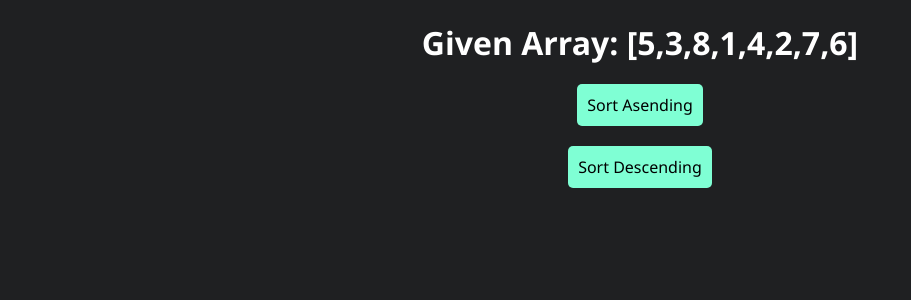
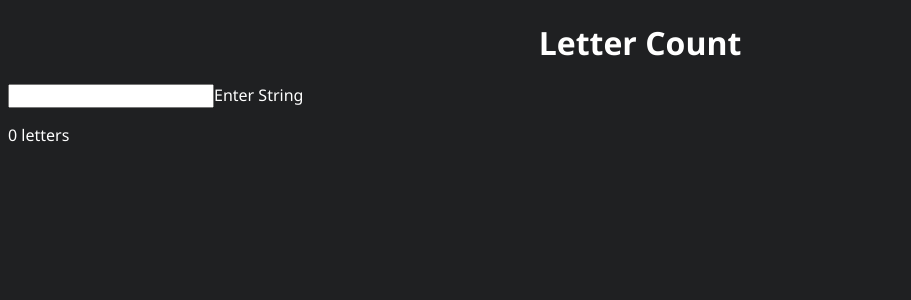
Before and after one commit to arshadahamed/Angular19-Practice, an Angular app: page / in a window 1280 px wide. Shown: the top 300 px of the page, without its empty margins (0-911 px from the left). Built offline with nearby package versions, Linux system fonts and the light colour scheme.

Commit message:
Created Custom Pipe For Letter Count

```diff
--- a/src/app/app.component.html
+++ b/src/app/app.component.html
@@ -349,7 +349,7 @@ calc() }"></ng-container> -->
 
 <!-- <h1 style="text-align:center;">{{'Good' | appendText:" Morning"}}</h1> -->
 
-<h1>Given Array: <span>[{{numbers}}]</span></h1>
+<!-- <h1>Given Array: <span>[{{numbers}}]</span></h1>
 <div class="button-container">
   <button type="button" (click)="sortOrder = 'asc'; showSorting()">Sort Asending</button>
   <button type="button" (click)="sortOrder = 'desc'; showSorting()">Sort Descending</button>
@@ -369,4 +369,15 @@ calc() }"></ng-container> -->
       }
     </ul>
   </div>
-}
+} -->
+
+<div class="container">
+  <h1>Letter Count</h1>
+  <div class="inputbox">
+    <input type="text" required [(ngModel)]="stringVal"/>
+    <span>Enter String</span>
+    <div class="result-container">
+      <p>{{stringVal | letterCount}} letters</p>
+    </div>
+  </div>
+</div>
--- a/src/app/app.component.ts
+++ b/src/app/app.component.ts
@@ -6,11 +6,12 @@ import { TestComponent } from './test/test.component';
 import { HighlightElementDirective } from './highlight-element.directive';
 import { AppendTextPipe } from './append-text.pipe';
 import { SortNumbersPipe } from './sort-numbers.pipe';
+import { LetterCountPipe } from './letter-count.pipe';
 
 @Component({
   selector: 'app-root',
   standalone: true,
-  imports: [FormsModule, CommonModule, SortNumbersPipe],
+  imports: [FormsModule, CommonModule, SortNumbersPipe, LetterCountPipe],
   templateUrl: './app.component.html',
   styleUrl: './app.component.css'
 })
@@ -287,10 +288,12 @@ export class AppComponent {
 //   this.showJson = !this.showJson;
 // }
 
-numbers: number[] = [5, 3, 8, 1, 4, 2, 7, 6];
-sortOrder: 'asc' | 'desc' = 'asc'; // Default sort order is ascending
-showList: boolean = false;
-showSorting(){
-  this.showList = true;
+// numbers: number[] = [5, 3, 8, 1, 4, 2, 7, 6];
+// sortOrder: 'asc' | 'desc' = 'asc'; // Default sort order is ascending
+// showList: boolean = false;
+// showSorting(){
+//   this.showList = true;
+// }
+
+stringVal: string = '';
 }
-}
--- /dev/null
+++ b/src/app/letter-count.pipe.ts
@@ -0,0 +1,19 @@
+import { Pipe, PipeTransform } from '@angular/core';
+
+@Pipe({
+  name: 'letterCount',
+  standalone: true,
+})
+export class LetterCountPipe implements PipeTransform {
+
+  transform(value: string): number {
+    let count = 0;
+    for(const ch of value) {
+      if (ch >= 'a' && ch <= 'z' || ch >= 'A' && ch <= 'Z') {
+        count++;
+      }
+    }
+    return count;
+  }
+
+}
```
